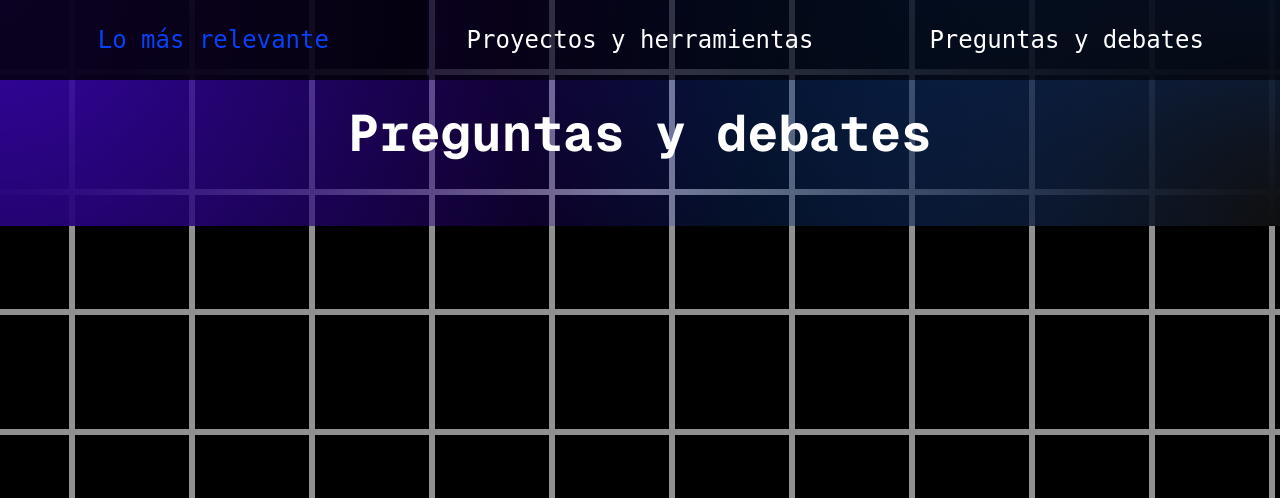
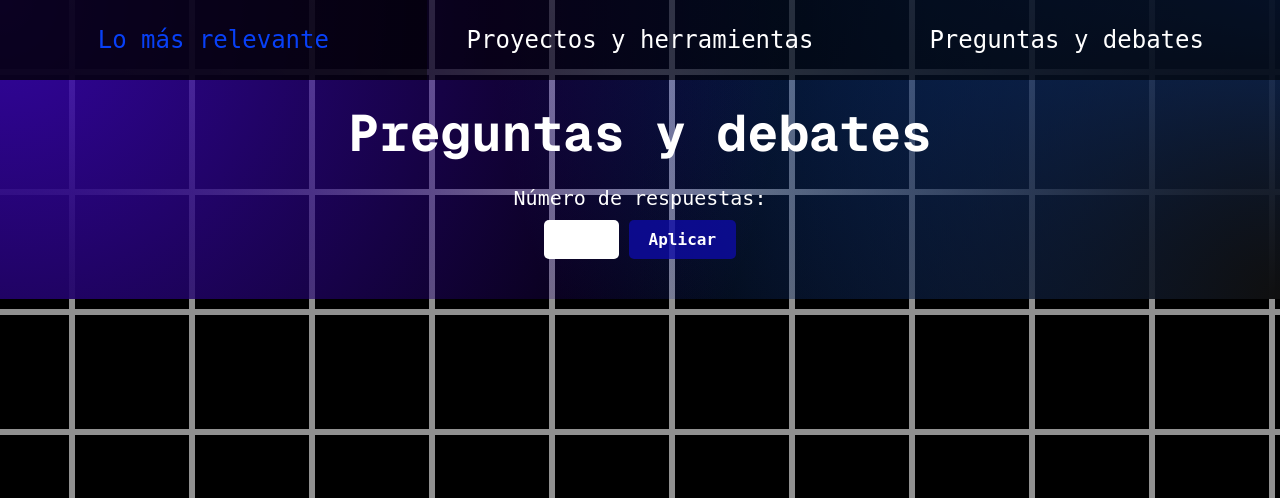
Before and after one commit to 3-factorial/Sietch, a Django app: page /hnews/ in a window 1280 px wide. Shown: the top 498 px of the page. Run offline with Django 5.2, Linux system fonts and the light colour scheme; data that the repository does not hold is empty; some web fonts are replaced.

Commit message:
subiendo boton de peticiones

```diff
--- a/sietch/hnews/static/css/estilos_hnews.css
+++ b/sietch/hnews/static/css/estilos_hnews.css
@@ -160,3 +160,38 @@
     color: black;
     transition: 0.3s;
 }
+
+.cantidad{
+    display: flex;
+    flex-direction: column;
+    justify-content: center;
+    align-items: center;
+    gap: 10px;
+}
+
+.cantidad p{
+    font-size: 20px;
+}
+
+.cantidad_btn input{
+    padding: 10px;
+    font-size: 16px;
+    border-radius: 5px;
+    border: none;
+}
+
+.cantidad_btn button{
+    padding: 10px 20px;
+    font-size: 16px;
+    border-radius: 5px;
+    border: none;
+    background-color: #0e0ba7c7;
+    color: white;
+    font-weight: bold;
+    cursor: pointer;
+}
+
+.cantidad_btn button:hover{
+    background-color: #7976f8;
+    transition: 0.3s;
+}
--- a/sietch/hnews/templates/hnews.html
+++ b/sietch/hnews/templates/hnews.html
@@ -31,7 +31,18 @@
         {% elif filtro_actual == 'show_hn' %}Proyectos y herramientas
         {% endif %}
     </h1>
+        <div class="cantidad">
+            <p>Número de respuestas: </p>
 
+            <div class="cantidad_btn">
+                <input type="number" id="cantidad" value="{{ n_news }} " min="1" max="500">
+                <button onclick="
+                var n = document.getElementById('cantidad').value;
+                if(n) window.location.href='/hnews/?filtro={{ filtro_actual }}&n=' + n;">
+                    Aplicar
+                </button>
+            </div>
+        </div>
     <div class="grid">
         {% for noticia in noticias %}
         <div class="card">
--- a/sietch/hnews/views.py
+++ b/sietch/hnews/views.py
@@ -8,7 +8,7 @@
 
 def noticias(request):
     filtro = request.GET.get('filtro', 'ask_hn')
-    n_news = int(request.GET.get('n', 30))
+    n_news = int(request.GET.get('n', 16))
 
     URL = f"https://hn.algolia.com/api/v1/search?tags={filtro}&hitsPerPage={n_news}"
     response = requests.get(URL)
```
